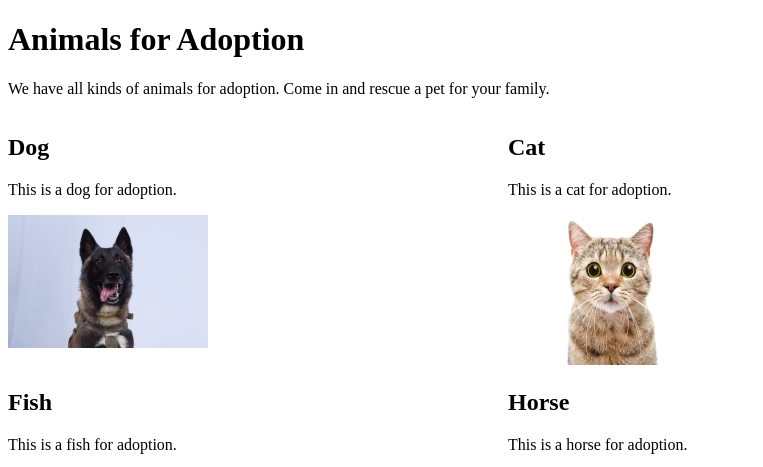
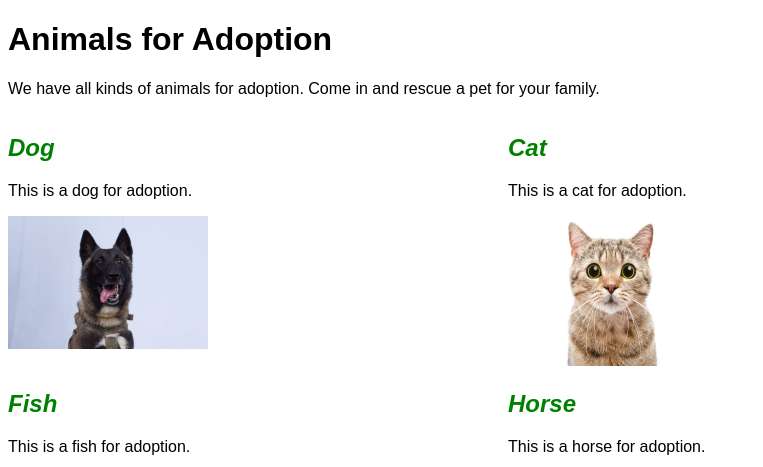
Before and after one commit to coleanneberg/animal-shelter, a plain HTML site: page index.html in a window 1280 px wide. Shown: the top 467 px of the page, without its empty margins (0-763 px from the left). Drawn offline with Linux system fonts and the light colour scheme; grey boxes are pictures that could not be loaded.

Commit message:
Add CSS styling.

```diff
--- a/css/styles.css
+++ b/css/styles.css
@@ -6,3 +6,19 @@ width: 200px;
 width: 500px;
 float: left;
 }
+
+body  {
+  font-family: sans-serif;
+}
+
+h2 {
+  color: green;
+}
+
+h2 {
+  color: green;
+  font-style: italic;
+
+}
+
+}
```
